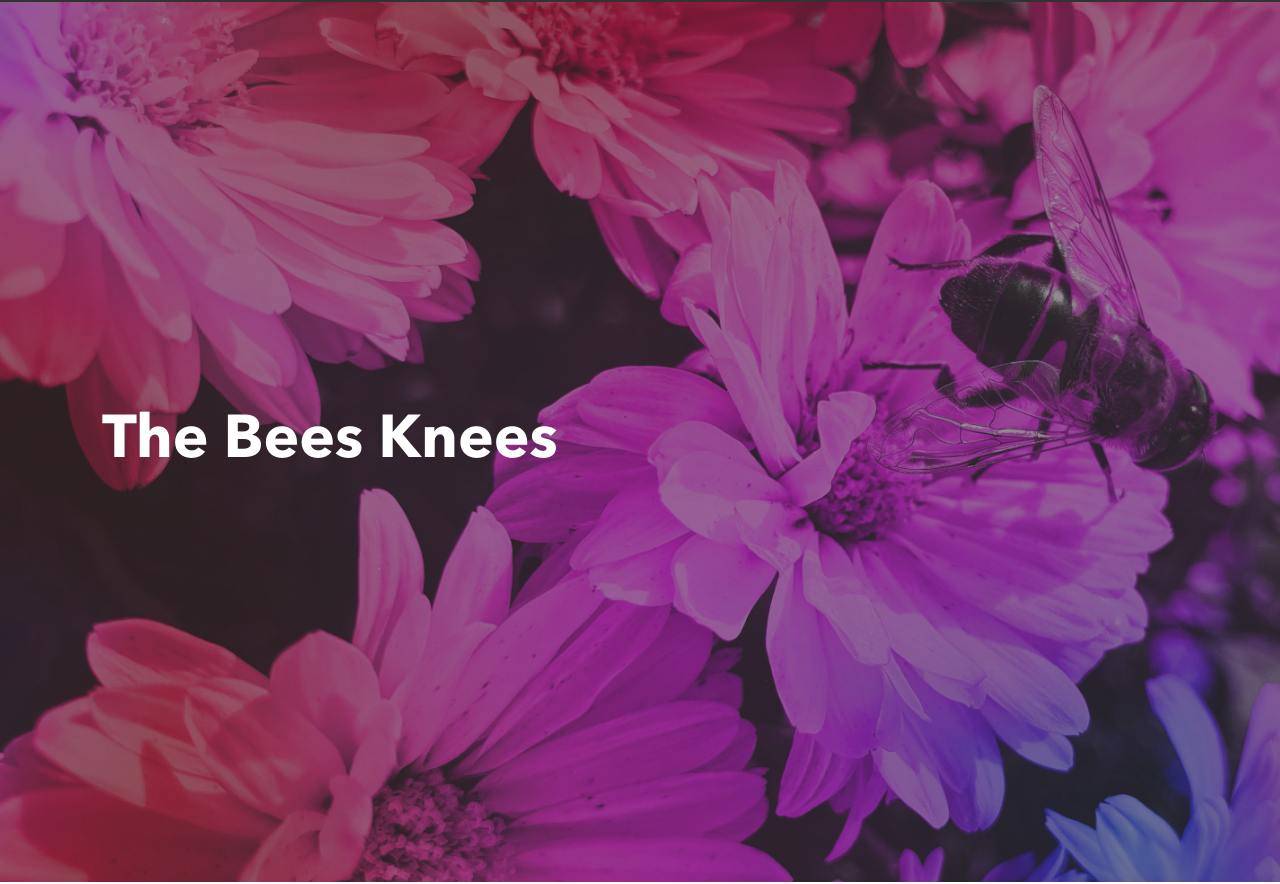
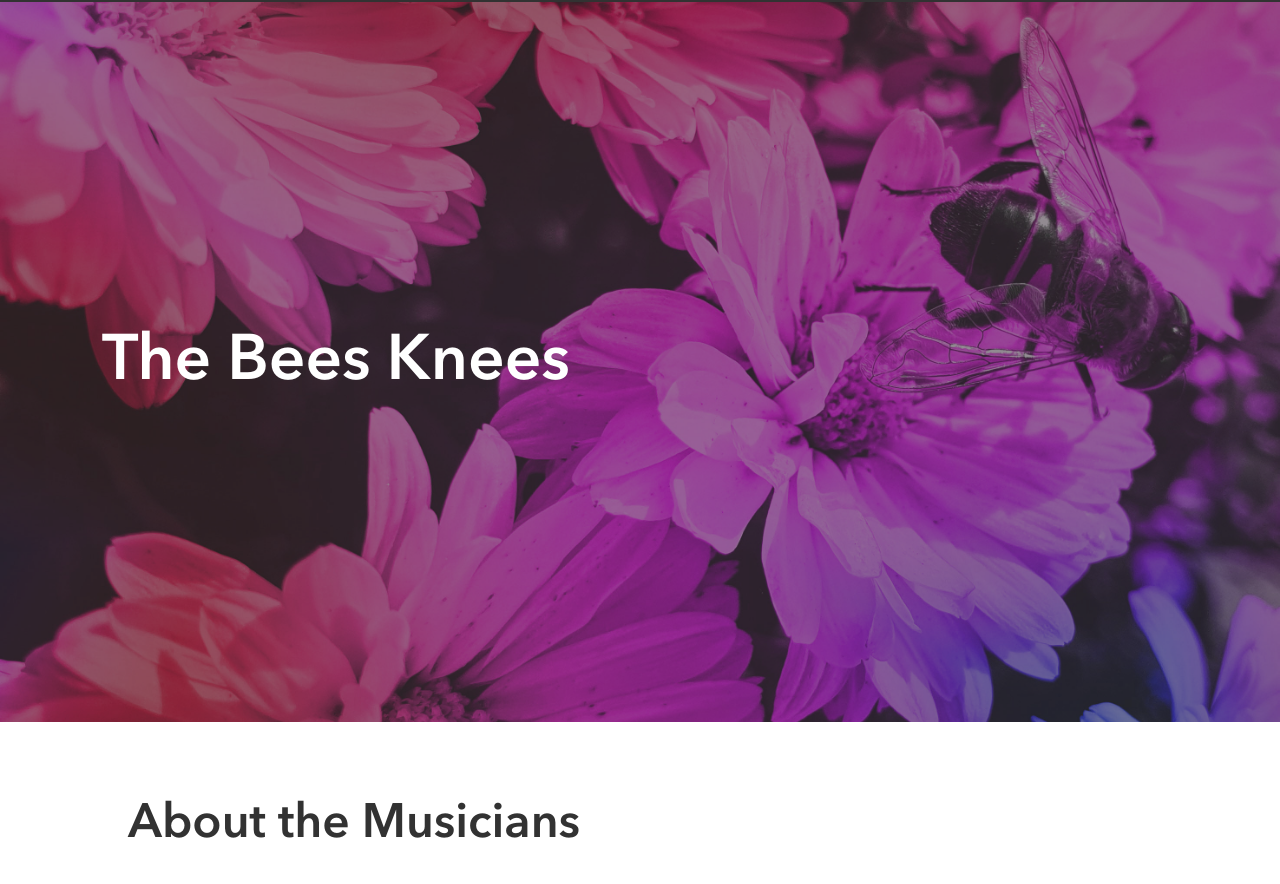
Before and after one commit to marwam7d33/marwa-mohamed-bandsite, a plain HTML site: page index.html in a window 1280 px wide. Shown: the part 78-962 px from the top of the page. Drawn offline with nearby package versions, Linux system fonts and the light colour scheme; no server answers.

Commit message:
tablet and desktop responsive styling

```diff
--- a/index.html
+++ b/index.html
@@ -177,25 +177,7 @@
     </section>
 
     <!-- comment section / DOM -->
-    <section class="comments">
-      <!-- using dom to add this section -->
-
-      <!-- <div class="comment__wrapper"> -->
-      <!-- < <div class="comment__container-inner">
-        <div class="comment__avatar">
-        </div>
-        <h3 class="comment__name">Victor Pinto</h3>
-        <p class="comment__date">11/02/2023</p>
-      </div>
-      <div class="comment__content-outer">
-        <p class="comment__content">
-          This is art. This is inexplicable magic expressed in the purest way,
-          everything that makes up this majestic work deserves reverence. Let us
-          appreciate this for what it is and what it contains.
-        </p>
-      </div>  -->
-      <!-- </div> -->
-    </section>
+    <section class="comments"></section>
 
     <!-- footer section start -->
     <section class="footer">
--- a/scripts/build-shows-page.js
+++ b/scripts/build-shows-page.js
@@ -6,7 +6,6 @@ let Containermain = document.querySelector(".shows");
 
 function addShows(showdates) {
   Containermain.innerHTML = "";
-  // allShows.forEach((show) => {
   //header
   let showHeader = document.createElement("h3");
   showHeader.classList.add("shows__header");
@@ -29,7 +28,8 @@ function addShows(showdates) {
     showDate.appendChild(pDateLabel);
 
     let pDate = document.createElement("p");
-    pDate.textContent = new Date(show.date).toLocaleDateString();
+    let fullDate = new Date(show.date);
+    pDate.textContent = String(fullDate).substring(0, 15);
     pDate.classList.add("shows__date-info");
     showDate.appendChild(pDate);
 
@@ -78,16 +78,6 @@ function addShows(showdates) {
     });
   });
 }
-//select all for the main container
-// let showsContainer = document.querySelectorAll(".shows__container");
-// //function - loop throiugh and remove the class for all shows and add when the event happens
-// showsContainer.forEach((item) => {
-//   item.addEventListener("click", (e) => {
-//     showsContainer.forEach((show) => show.classList.remove("clicked"));
-
-//     item.classList.add("clicked");
-//   });
-// });
 
 async function dateShows() {
   try {
--- a/styles/bio.scss
+++ b/styles/bio.scss
@@ -10,12 +10,12 @@
   display: flex;
   position: relative;
   @include tablet {
-    height: 50rem;
+    height: 40rem;
     flex-direction: column;
     justify-content: center;
   }
   @include desktop {
-    height: 55rem;
+    height: 45rem;
   }
   &__overlay {
     position: absolute;
@@ -34,7 +34,7 @@
   }
 
   &__title {
-    padding-left: 10px;
+    padding-left: 1rem;
     display: flex;
     font-weight: 600;
     font-size: 1.9375rem;
@@ -47,9 +47,11 @@
     @include tablet {
       @include main-header;
       padding-left: 20px;
+      font-weight: 600;
     }
     @include desktop {
-      padding-left: 102px;
+      font-size: 4rem;
+      padding-left: 6.375rem;
     }
   }
 }
@@ -61,22 +63,25 @@
   flex-wrap: wrap;
   align-items: center;
 
-  // align-content: center;
-
   &__image {
     width: 100%;
 
     @include tablet {
-      width: 70vw;
+      width: 85%;
       margin: 0 auto;
     }
+    @include desktop {
+      height: 30rem;
+      width: 55rem;
+    }
     &__container {
-      // padding-left: 3.875rem;
-      padding: 0 1rem;
-
+      padding: 0 2rem;
       display: flex;
       flex-direction: column;
       align-items: flex-start;
+      @include desktop {
+        padding: 2rem 8rem;
+      }
     }
   }
 
@@ -89,12 +94,14 @@
     font-weight: 600;
 
     @include tablet {
-      width: 70vw;
-      font-size: 1.85rem;
-      line-height: 3rem;
+      font-weight: 600;
+      width: 85%;
+      margin: 0 auto;
+      font-size: 22px;
+      line-height: 2rem;
     }
+
     @include desktop {
-      width: 61vw;
       font-size: 26px;
       line-height: 3rem;
     }
@@ -104,7 +111,7 @@
     @include tablet {
       line-height: 10px;
       font-weight: 600;
-      font-size: 24px;
+      font-size: 1rem;
     }
     @include desktop {
       line-height: 10px;
@@ -116,17 +123,19 @@
   &__title {
     font-weight: 600;
     font-size: 25px;
-    // position: relative;
-    // left: -1.9375rem;
     color: #323232;
 
     @include tablet {
       @include main-header;
+
+      font-size: 35px;
+      line-height: 30px;
       font-weight: 600;
       display: flex;
     }
     @include desktop {
-      font-size: 2.5rem;
+      padding: 1rem 0;
+      font-size: 3rem;
     }
   }
 }
@@ -150,8 +159,8 @@
     padding: 0 1rem;
 
     @include tablet {
-      font-size: 1.9375rem;
-      line-height: 2.75rem;
+      margin: 0;
+      font-size: 1.5rem;
       font-weight: 600;
       display: flex;
       justify-content: flex-start;
@@ -173,18 +182,18 @@
       font-size: 1rem;
       line-height: 1.5rem;
       font-weight: 400;
-      padding-right: 2.5rem;
+      padding-right: 3rem;
     }
   }
   &__container {
     @include tablet {
       display: flex;
-      padding-left: 9rem;
-      width: 100%;
+      margin: 2rem;
+      padding-left: 2rem;
       flex-direction: column;
     }
     @include desktop {
-      padding-left: 13rem;
+      padding-left: 8rem;
     }
   }
 }
@@ -211,6 +220,13 @@
     font-weight: 600;
     @include tablet {
       @include main-subheader;
+      margin: 0;
+      font-size: 2rem;
+      font-weight: 600;
+    }
+    @include desktop {
+      font-size: 3rem;
+      padding: 2rem;
     }
   }
 
@@ -219,6 +235,8 @@
     flex-wrap: wrap;
 
     @include tablet {
+      justify-content: center;
+
       display: flex;
       flex-direction: row;
       flex-wrap: wrap;
@@ -251,19 +269,23 @@
   flex-direction: column;
   line-height: 25px;
   padding: 0 1rem;
+
+  @include tablet {
+    padding: 0 7rem;
+  }
   &__container {
     margin: 0 1rem;
-    border-bottom: solid $Silver 2px;
+    // border-bottom: solid $Silver 2px;
     padding-bottom: 0.9375rem;
     display: flex;
     flex-direction: column;
 
-    @include tablet {
-      padding: 0 8rem;
-    }
+    // @include tablet {
+
+    // }
 
     @include desktop {
-      padding: 0 25%;
+      // padding: 0 25%;
     }
   }
   &__avatar {
@@ -273,11 +295,17 @@
     border-radius: 50%;
   }
   &__content {
-    // padding-left: 15px;
     display: flex;
     flex-direction: column;
     flex-grow: 1;
-    padding: 0 0.9375rem;
+    padding: 0 1rem;
+    @include tablet {
+      flex-wrap: wrap;
+    }
+    @include desktop {
+      padding-bottom: 2rem;
+      border-bottom: solid $Silver 2px;
+    }
   }
 
   &__input-container {
@@ -312,7 +340,6 @@
     }
     &-outer {
       @include tablet {
-        width: 83%;
         display: flex;
         align-content: flex-end;
         justify-content: flex-end;
@@ -331,16 +358,24 @@
     @include tablet {
       flex-direction: row;
       justify-content: center;
+      border-bottom: solid $Silver 2px;
     }
     @include desktop {
-      display: flex;
+      padding: 1rem 14rem;
+      border-bottom: #afafaf;
     }
   }
   &__header {
     font-size: 1.5625rem;
     font-weight: 600;
+
+    @include tablet {
+      padding: 1rem;
+      font-size: 2rem;
+      font-weight: 600;
+    }
     @include desktop {
-      // padding-left: 8rem;
+      padding: 0 7rem;
       font-size: 2.5625rem;
       font-weight: 600;
     }
--- a/styles/partials/_global.scss
+++ b/styles/partials/_global.scss
@@ -98,7 +98,6 @@ body {
 .footer {
   @include tablet {
     position: relative;
-    // width: 100%;
     display: flex;
     font-size: 0.625rem;
     line-height: 1.25rem;
@@ -169,7 +168,6 @@ body {
   }
   &__company {
     @include tablet {
-      // font-weight: 600;
       @include main-footer;
     }
   }
--- a/styles/shows.scss
+++ b/styles/shows.scss
@@ -25,7 +25,7 @@
     background-position: center;
     @include tablet {
       display: flex;
-      height: 50rem;
+      height: 37rem;
       flex-direction: column;
       justify-content: center;
 
@@ -52,7 +52,7 @@
   &__title {
     font-weight: 600;
     display: flex;
-    font-size: 1.9375rem;
+    font-size: 4.0625rem;
     flex-wrap: wrap;
     flex-direction: column;
     justify-content: center;
@@ -65,21 +65,18 @@
       line-height: 68px;
 
       @include desktop {
-        padding-right: 109px;
+        padding-right: 6.8125rem;
       }
     }
 
     &__container {
       display: flex;
       flex-direction: column;
-      padding: 0 3rem;
+      padding: 5rem 2rem;
 
       @include tablet {
         padding-left: 32px;
         padding-bottom: 29px;
-        @include desktop {
-          padding-left: 9rem;
-        }
       }
     }
   }
@@ -94,6 +91,11 @@
     @include tablet {
       line-height: 1px;
     }
+    @include desktop {
+      font-weight: 600;
+      font-size: 2rem;
+      line-height: 1px;
+    }
   }
 }
 
@@ -101,24 +103,21 @@
   padding: 2rem 1rem;
   display: flex;
   @include tablet {
-    padding-left: 20px;
+    padding: 0rem 2.5rem;
+  }
+  @include desktop {
+    padding: 0;
   }
   &__link {
-    // position: relative;
-    // top: 0;
-    // left: 10px;
     width: 100%;
-    // height: 9rem;
     z-index: 4;
-    border-radius: 1rem;
 
     @include tablet {
-      width: 55%;
-      height: 14rem;
+      width: 60%;
     }
 
     @include desktop {
-      width: 33%;
+      width: 30rem;
     }
   }
 }
@@ -127,11 +126,9 @@
   padding: 16px;
   font-family: "avenir";
   &__container {
-    border-bottom: solid $Silver 2px;
-
+    border-bottom: solid #afafaf 2px;
     display: flex;
-    padding: 0.75rem;
-    border-radius: 0.25rem;
+    padding: 1.2rem;
     margin-bottom: 0.625rem;
     flex-direction: column;
     align-items: flex-start;
@@ -148,10 +145,13 @@
       align-items: center;
       flex-direction: row;
       justify-content: space-around;
-      border-bottom: solid $Silver 2px;
+      border-bottom: solid #afafaf63 2px;
     }
     @include desktop {
-      width: 60%;
+      width: 60rem;
+      position: relative;
+      top: 0;
+      left: 15rem;
     }
   }
 
@@ -163,6 +163,9 @@
     border-radius: 0.25rem;
     @include tablet {
       width: auto;
+    }
+    @include desktop {
+      width: 25%;
     }
   }
   &__container div {
@@ -179,13 +182,20 @@
     font-weight: 600;
   }
   &__header {
-    font-size: 31px;
+    margin: 0;
+    padding: 1.2rem;
+    font-size: 36px;
     font-weight: 600;
     color: black;
+    @include tablet {
+      padding: 1.5rem;
+    }
     @include desktop {
       font-size: 42px;
-      // font-weight: 600;
-      // color: black;
+
+      left: 19px;
+      top: 89px;
+      position: relative;
     }
   }
 }
```
Also changed, not shown: pages/shows.html (+1 -20 lines), scripts/index-page.js (+3 -26 lines), styles/partials/_variables.scss (+0 -7 lines), styles/bio.css, styles/shows.css.
